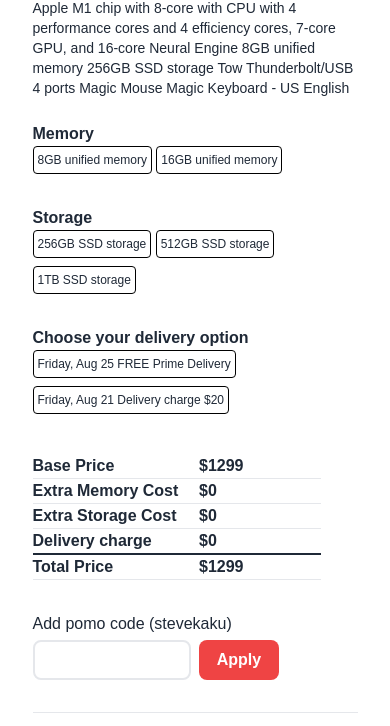
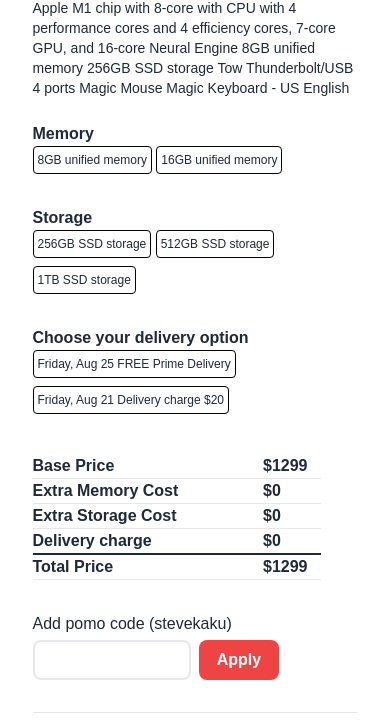
Before and after one commit to shah-07/Mac-Book-Pro, a plain HTML site: page index.html in a window 390 px wide. Shown: the part 365-1091 px from the top of the page. Drawn offline with nearby package versions, Linux system fonts and the light colour scheme.

Commit message:
Add files via upload

```diff
--- a/index.html
+++ b/index.html
@@ -46,29 +46,29 @@
                     </div>
 
                     <!-- Extra configuration price Section -->
-                    <div class="grid grid-cols-2 gap-x-2 mt-8 w-auto md:w-11/12 font-bold">
+                    <div class="grid grid-cols-2 gap-x-2 mt-8 md:w-11/12 font-bold">
                         <h4>Base Price</h4>
-                        <h4>$<span id="base-price">1299</span></h4>
+                        <h4 class="ml-16 md:ml-0">$<span id="base-price">1299</span></h4>
                     </div>
                     <hr class="w-72">
                     <div class="grid grid-cols-2 gap-x-2 w-auto md:w-11/12 font-bold">
                         <h4>Extra Memory Cost</h4>
-                        <h4>$<span id="memory-cost">0</span></h4>
+                        <h4 class="ml-16 md:ml-0">$<span id="memory-cost">0</span></h4>
                     </div>
                     <hr class="w-72">
                     <div class="grid grid-cols-2 gap-x-2 w-auto md:w-11/12 font-bold">
                         <h4>Extra Storage Cost</h4>
-                        <h4>$<span id="storage-cost">0</span></h4>
+                        <h4 class="ml-16 md:ml-0">$<span id="storage-cost">0</span></h4>
                     </div>
                     <hr class="w-72">
                     <div class="grid grid-cols-2 gap-x-2 w-auto md:w-11/12 font-bold">
                         <h4>Delivery charge</h4>
-                        <h4>$<span id="delivery-cost">0</span></h4>
+                        <h4 class="ml-16 md:ml-0">$<span id="delivery-cost">0</span></h4>
                     </div>
                     <hr class="w-72 border-t-2 border-gray-800">
                     <div class="grid grid-cols-2 gap-x-2 w-auto md:w-11/12 font-bold">
                         <h4>Total Price</h4>
-                        <h4>$<span id="total-price">1299</span></h4>
+                        <h4 class="ml-16 md:ml-0">$<span id="total-price">1299</span></h4>
                     </div>
                     <hr class="w-72">
 
```
